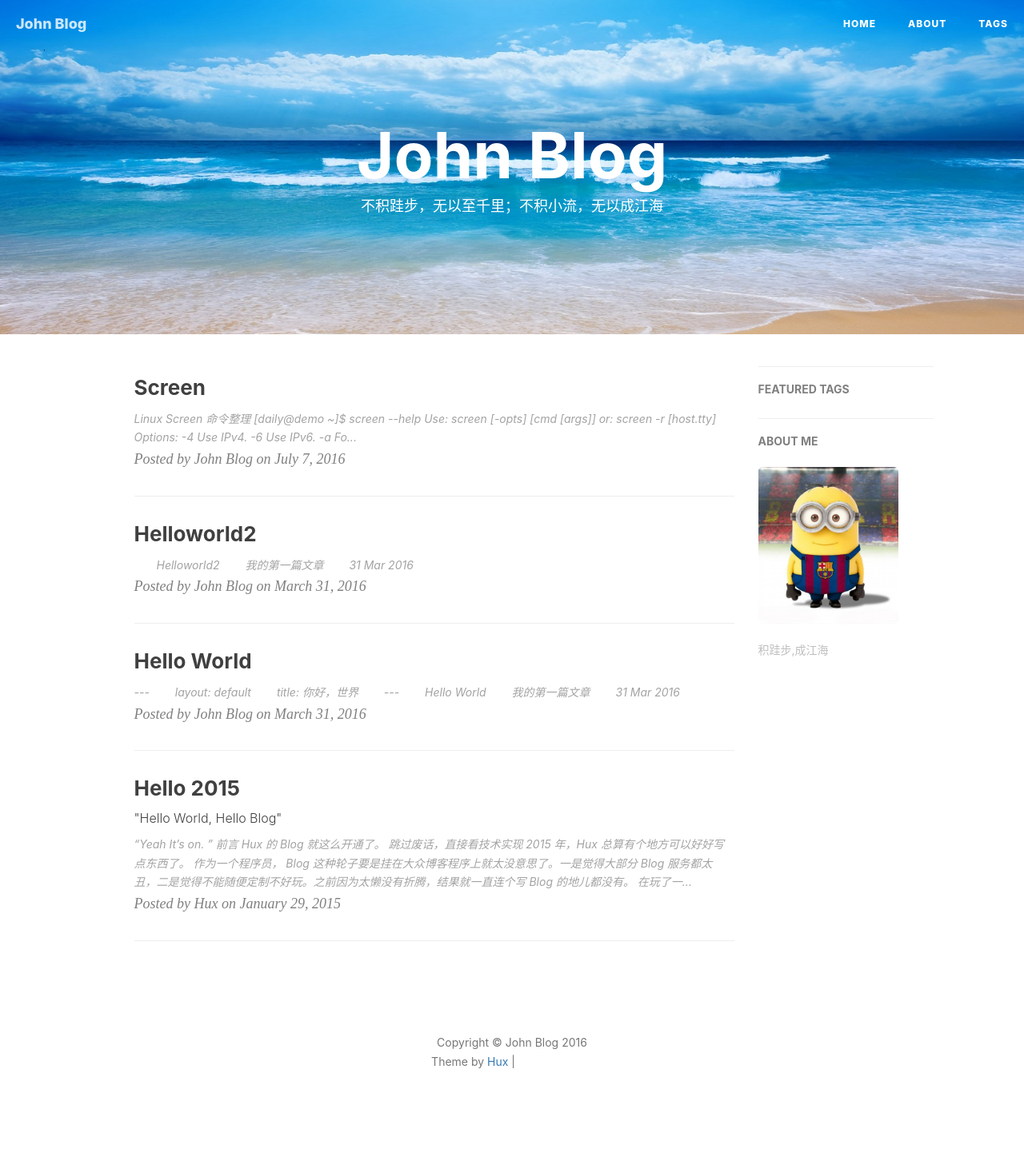
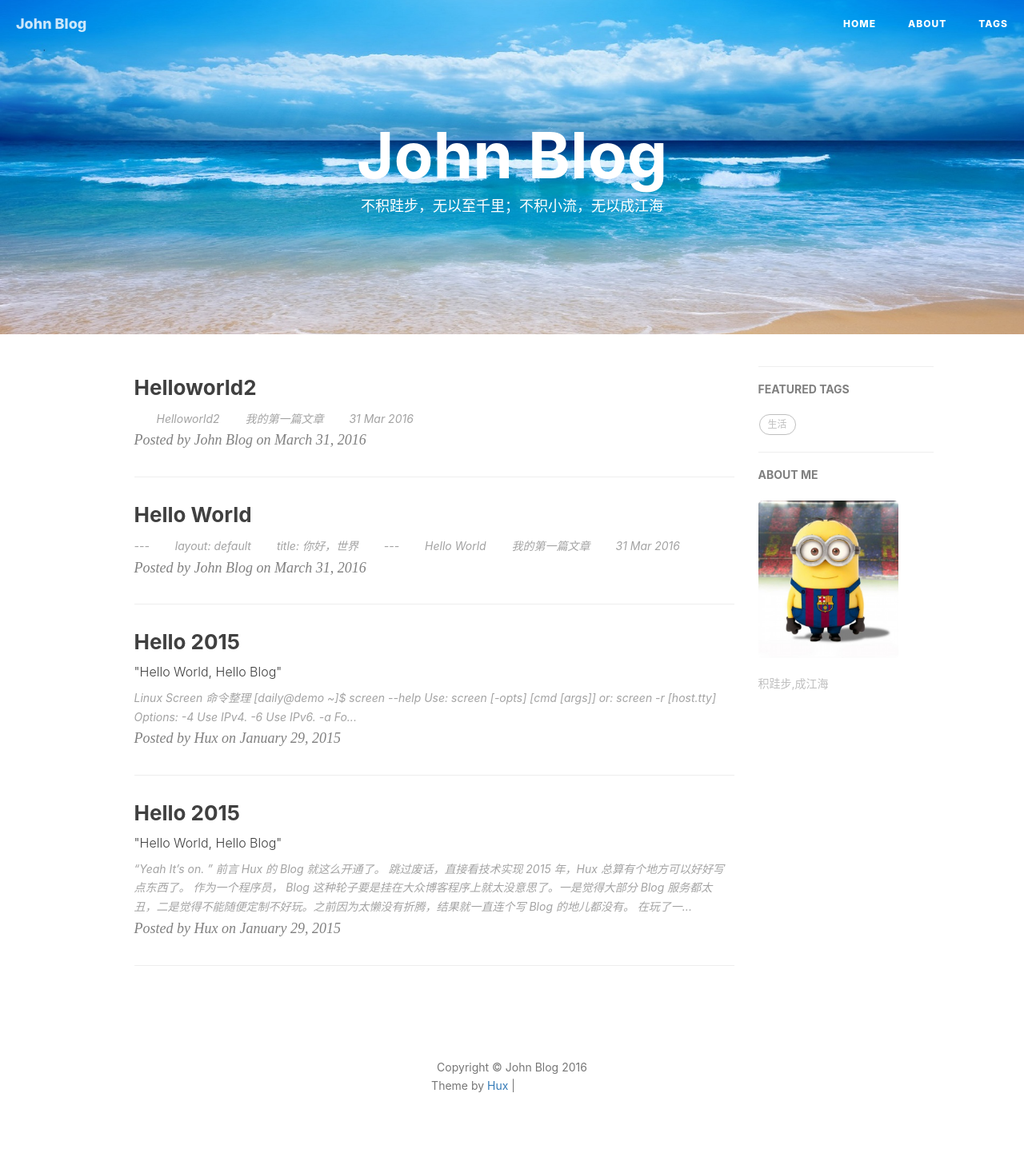
Before and after one commit to shiyang2722/shiyang2722.github.io, a Jekyll site: the page built from index.html, in a window 1280 px wide. Shown: the whole page at 80% size. Built offline with Jekyll 4.4.1, drawn with Linux system fonts in a browser that asks for light colours; nearby versions of some CDN libraries; the list of posts is cut into pages by our own code; comment, search, counter and statistics services are not loaded; before the commit the page ends 1432 px from its top, so only the background shows below that; grey boxes are pictures that could not be loaded.

Commit message:
Update 2016-07-07-Screen.markdown

```diff
--- a/_posts/2016-07-07-Screen.markdown
+++ b/_posts/2016-07-07-Screen.markdown
@@ -1,3 +1,15 @@
+---
+layout:     post
+title:      "Hello 2015"
+subtitle:   " \"Hello World, Hello Blog\""
+date:       2015-01-29 12:00:00
+author:     "Hux"
+header-img: "img/post-bg-2015.jpg"
+catalog: true
+tags:
+    - 生活
+---
+
 ## Linux Screen 命令整理
     [daily@demo ~]$ screen --help
     Use: screen [-opts] [cmd [args]]
```
